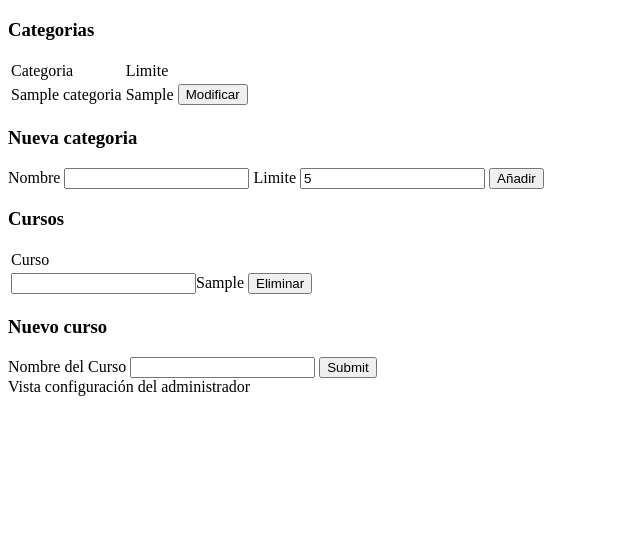
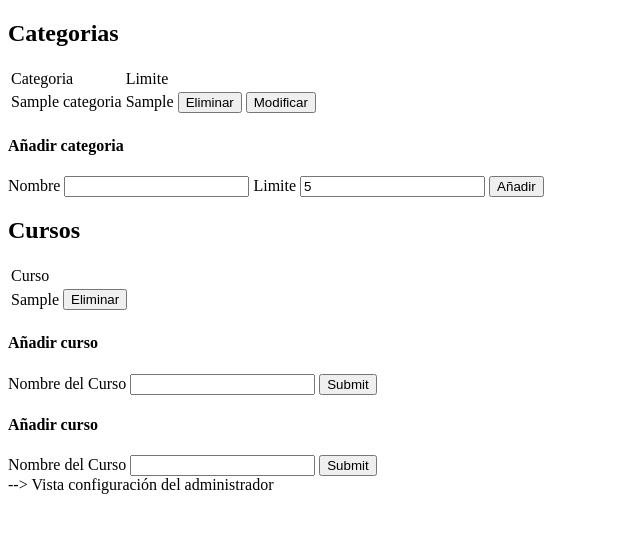
Before and after one commit to UTF2390/Racons, a CodeIgniter app: page /Racons/index.php/admin/eliminar_categoria/1 in a window 1280 px wide. Shown: the top 533 px of the page, without its empty margins (0-640 px from the left). Run offline with CodeIgniter, Linux system fonts and the light colour scheme; tables that the repository leaves empty or names only in its code hold one stand-in row (values such as "Sample post").

Commit message:
Sesion con admin vista Configuración funciona eliminar y añadir. Mejorado y probado, falta comprobar si no elimina curso si un alumno pertenece a curso o si no elimina categoria si hay algun taller con esa categoria.

```diff
--- a/application/controllers/Admin.php
+++ b/application/controllers/Admin.php
@@ -18,6 +18,15 @@ class Admin extends Profesor {
          * 1.- Modifica la categoria con los parametros pasados por post y ajax.
          */
         //modificar categoria
+        $nombre = $this->input->post('nombre');
+        $limite = $this->input->post('limite');
+        $limite = (int) $limite;
+        if ($nombre  && $limite ) {
+
+            $nombre = $this->db->escape($nombre);
+            $limite = $this->db->escape($limite);
+
+
             $this->load->model('Categoria');
             $categoria = new Categoria_model();
 
@@ -29,6 +38,9 @@ class Admin extends Profesor {
             $categoria->update_categoria($id_categoria, $limite_categoria, $nombre);
 
             $this->configuracion();
+        } else {
+
+        }
     }
 
     public function nueva_categoria() {
@@ -39,14 +51,9 @@ class Admin extends Profesor {
         $nombre = $this->input->post('nombre');
         $limite = $this->input->post('limite');
         $limite = (int) $limite;
-        if ($nombre != '' && $limite != '') {
-
-            $nombre = $this->db->escape($nombre);
-            $limite = $this->db->escape($limite);
-
+        if ($nombre != FALSE && $limite != FALSE) {
             $this->load->model('Categoria_model');
             $categoria = new Categoria_model();
-
             $exito = $categoria->insertar_categoria($nombre, $limite);
 
             /* los mensajes no se recogen por ajax asi que de momento no funcinan
@@ -106,9 +113,9 @@ class Admin extends Profesor {
         $this->load->model('Curso_model');
         $curso = new Curso_model();
         $delete = $curso->delete_curso($id_curso);
-        if ($delete){
+        if ($delete) {
             echo 'True';
-        }else{
+        } else {
             echo 'False';
         }
         $this->configuracion();
@@ -126,7 +133,6 @@ class Admin extends Profesor {
         $nombre = $this->input->post('nombre');
 
         if ($nombre != FALSE) {
-            $nombre = $this->db->escape($nombre);
             $exito = $curso->insertar_curso($nombre);
 
             $this->configuracion();
--- a/application/models/Categoria_model.php
+++ b/application/models/Categoria_model.php
@@ -25,9 +25,8 @@ class Categoria_model extends CI_Model {
 
     //Existen talleres de la categoria con id == id_categoria?
     function existe_taller_categoria($id_categoria) {
-        $this->db->select('id_categoria');
-        $this->db->where('id_categoria', $id_categoria);
-        $q = $this->db->get('taller');
+        $id_categoria = (int) $id_categoria;
+        $q = $this->db->query('SELECT id_categoria from taller where id_categoria = ' . $id_categoria );
         if ($q->num_rows() > 0) {
             return true;
         } else {
@@ -37,7 +36,7 @@ class Categoria_model extends CI_Model {
 
     //Sepuede eliminar una categoria si no tiene tallers relacinados.
     function delete_categoria($id_categoria) {
-        if ($this->existe_taller_categoria($id_categoria)) {
+        if ($this->existe_taller_categoria($id_categoria) == FALSE) {
             $this->db->where('id_categoria', $id_categoria);
             return $this->db->delete('categoria');
         } else {
@@ -50,7 +49,6 @@ class Categoria_model extends CI_Model {
             'nombre' => $nombre,
             'limite' => $limite
         );
-
         $this->db->insert('categoria', $data);
         return $this->db->affected_rows() > 0;
     }
--- a/application/models/Curso_model.php
+++ b/application/models/Curso_model.php
@@ -12,9 +12,7 @@ class Curso_model extends CI_Model {
     //Existen talleres de la categoria con id == id_categoria?
     function existe_alumnos_talleres_curso($id_curso) {
         $id_curso = (int) $id_curso;
-
-        $q = $this->db->query('SELECT id_curso from alumno UNION SELECT id_curso from curso_taller');
-        $q->result_array();
+        $q = $this->db->query('SELECT id_curso from alumno where id_curso = ' . $id_curso . ' UNION SELECT id_curso from curso_taller where id_curso = ' . $id_curso . '');
         if ($q->num_rows() > 0) {
             return true;
         } else {
@@ -24,7 +22,7 @@ class Curso_model extends CI_Model {
 
     //Sepuede eliminar un curso si no tiene tallers ni alumnos relacinados.
     function delete_curso($id_curso) {
-        if ($this->existe_alumnos_talleres_curso($id_curso)== FALSE) {
+        if ($this->existe_alumnos_talleres_curso($id_curso) == FALSE) {
             $this->db->where('id_curso', $id_curso);
             return $this->db->delete('curso');
         } else {
--- a/application/views/admin/configuracion.php
+++ b/application/views/admin/configuracion.php
@@ -9,27 +9,40 @@ defined('BASEPATH') OR exit('No direct script access allowed');
     <body>
 
         <div id="container">
-            <div><h3>Categorias</h3>
+
+            <div><h2>Categorias</h3>
                     <?php
                     $lista_categorias['categorias'] = $categorias;
+                    if (empty($categorias) != TRUE) {
                         $this->load->view('admin/tabla_categoria', $lista_categorias);
-                ?>
-                <h3>Nueva categoria</h3>
-                <?php
+
+                    }
+                        echo '<h4>Añadir categoria</h2>';
                     $this->load->view('admin/form_nueva_categoria');
                     ?>
             </div>
-            <div><h3>Cursos</h3>
+            <div><h2>Cursos</h3>
                     <?php
                     $data['cursos'] = $cursos;
+                    if (empty($cursos) != TRUE) {
                         $this->load->view('admin/tabla_cursos');
-                ?>
-                <h3>Nuevo curso</h3>
-                <?php
+
+                    }
+                        echo '<h4>Añadir curso</h3>';
                     $this->load->view('admin/form_nuevo_curso', $data);
                     ?>
             </div>
+<!--            <div><h2>Crear Cuentas de usuario</h3>
+                    <?php
+                    $data['cursos'] = $cursos;
+                    if (empty($cursos) != TRUE) {
+                        $this->load->view('admin/form_nuevo_alumno');
 
+                    }
+                        echo '<h4>Añadir curso</h3>';
+                    $this->load->view('admin/form_nuevo_curso', $data);
+                    ?>
+            </div>-->
             Vista configuración del administrador
 
         </div>
--- /dev/null
+++ b/application/views/admin/form_nuevo_alumno.php
@@ -0,0 +1,29 @@
+<form enctype="multipart/form-data" action="http://localhost/Racons/index.php/admin/nuevo_curso" method='POST'>
+    <text>Nombre del Curso</text>
+    <input type='text' id='nombre' name="nombre"></input>
+    <input type="submit" value="Submit"/>
+    <!--<button type="disabled" onclick="nuevo_curso();">Añadir</button>-->
+</form>
+<!--<script>
+    function nuevo_curso() {
+        var url = "http://localhost/Racons/admin/nuevo_curso";
+        var obj = new Object();
+        obj.curso = document.getElementById("curso");
+        var jsonString = JSON.stringify(obj);
+        $.ajax({
+            dataType: 'json',
+            type: 'POST',
+            url: url,
+            data: jsonString
+
+        }).done(function (response) {
+            var data = JSON.parse(response);
+                alert(data.mensaje);
+        }).fail(function (textStatus) {
+            if (console && console.log) {
+                console.log("La solicitud a fallado: " + textStatus);
+                alert("La solicitud a fallado: " + textStatus);
+            }
+        });
+    }
+</script>-->
--- a/application/views/admin/tabla_categoria.php
+++ b/application/views/admin/tabla_categoria.php
@@ -12,6 +12,7 @@ echo '
         </tr>
     </thead>
     <tbody>';
+
     foreach ($categorias as $categoria) {
         echo '
         <tr>
@@ -21,14 +22,17 @@ foreach ($categorias as $categoria) {
             <td>
             ' . $categoria['limite'] . '
             </td>
-
             <td>
-            <a href="http://localhost/admin/modificar_categoria/'.$categoria['id_categoria'].'"><button type="button" value="Modificar">Modificar</button><a>
+            <a href="http://localhost/Racons/index.php/admin/eliminar_categoria/' . $categoria['id_categoria'] . '"><button>Eliminar</button></a>
+            </td>
+            <td>
+            <a href="http://localhost/admin/modificar_categoria/' . $categoria['id_categoria'] . '"><button type="button" value="Modificar">Modificar</button><a>
             </td>
         </tr>';
     }
     echo '</tbody>';
     echo '</table>';
+
 ?>
 <script>
 //    function modificar_categoria(var id_categoria) {
--- a/application/views/admin/tabla_cursos.php
+++ b/application/views/admin/tabla_cursos.php
@@ -15,7 +15,7 @@ foreach ($cursos as $curso) {
     echo '
         <tr>
             <td>
-            <input id="descripcion" type="text">' . $curso['curso'] . '</input>
+             ' . $curso['curso'] . '
             </td>
             <td>
             <a href="http://localhost/Racons/index.php/admin/eliminar_curso/' . $curso['id_curso'] . '"><button>Eliminar</button></a>
```
Lines whose indentation alone changed are shown as unchanged.
